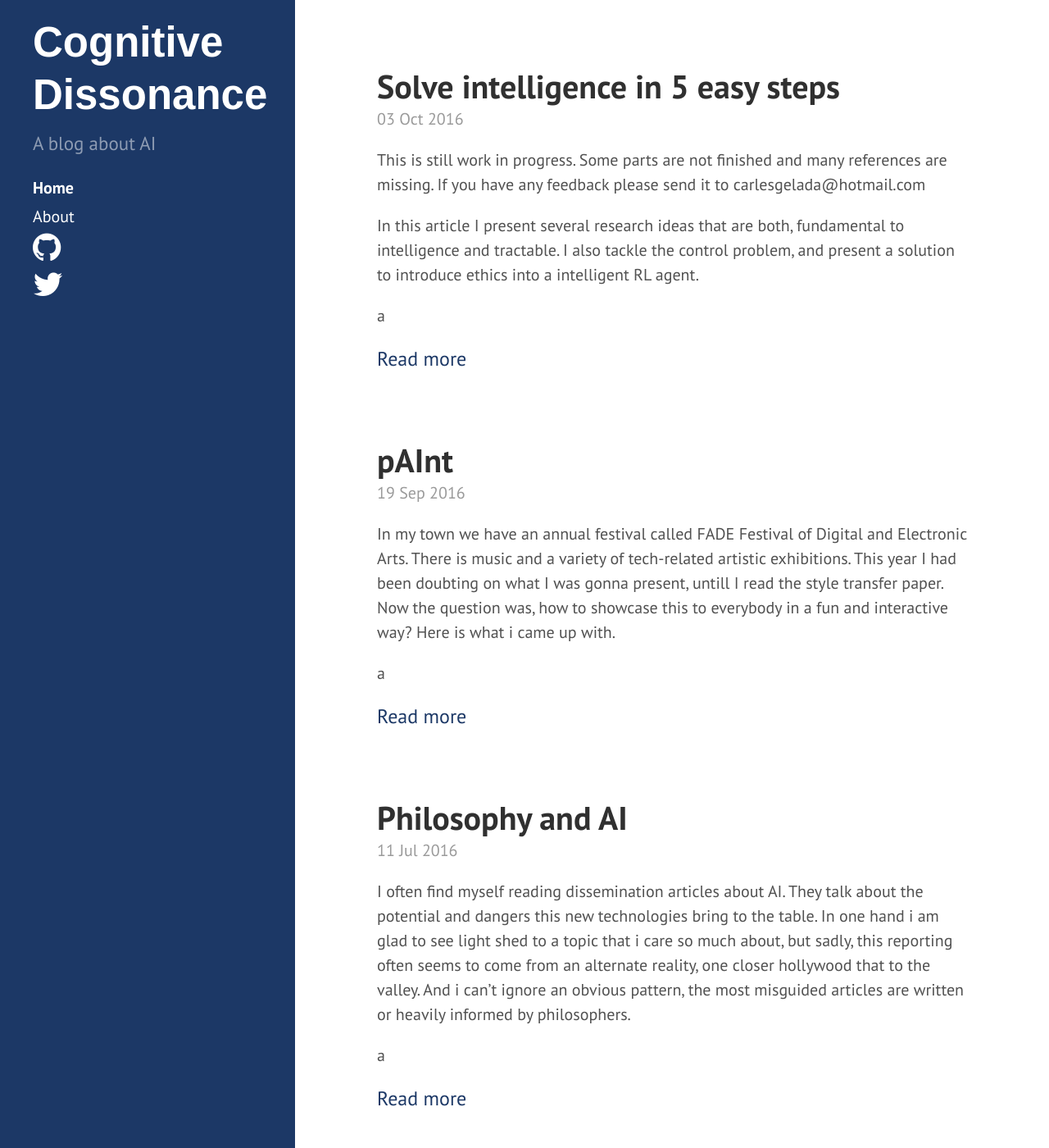
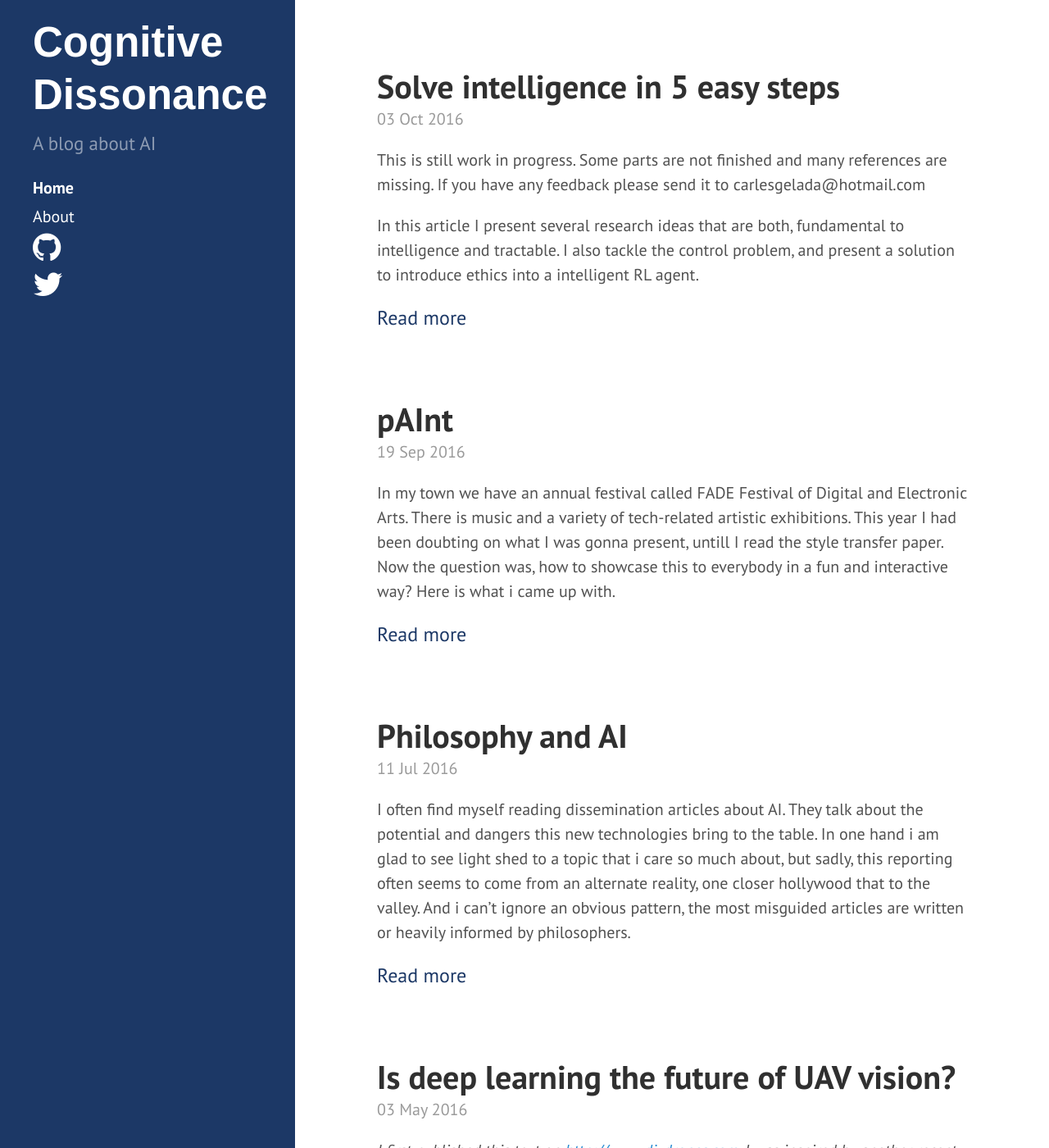
Before and after one commit to cgel/cgel.github.io, a Jekyll site: the page built from index.html, in a window 1280 px wide and 1400 px high. Shown: the whole window at 82% size. Built offline with Jekyll 4.4.1, drawn with Linux system fonts in a browser that asks for light colours; nearby versions of some CDN libraries; the list of posts is cut into pages by our own code.

Commit message:
Update index.html

```diff
--- a/index.html
+++ b/index.html
@@ -15,7 +15,7 @@
     <span class="post-date">{{ post.date | date_to_string }}</span>
 
     {{ post.excerpt}}
-    <p> a </p>
+
     <a style='color: #1c3866; font-size: 1.2rem' href="{{ post.url }}">Read more</a>
   </div >
   {% endfor %}
```
